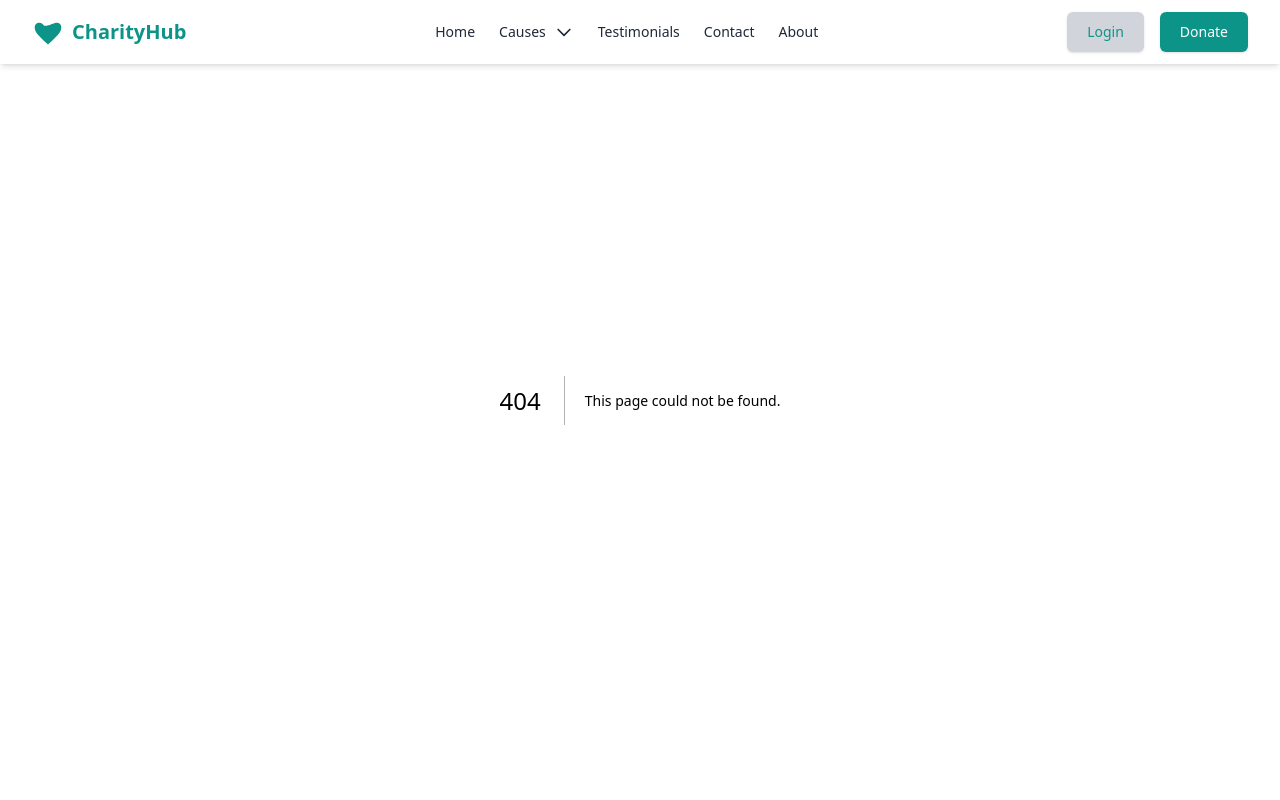
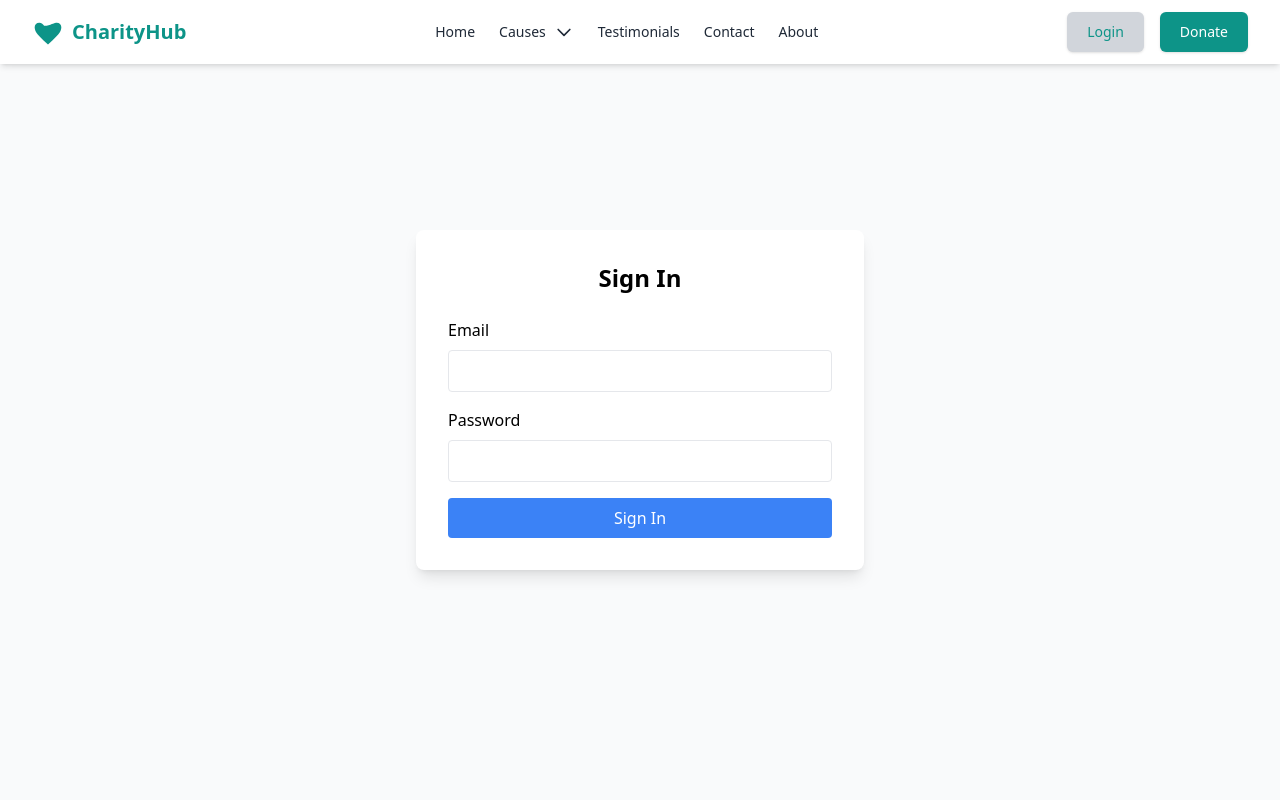
Before and after one commit to fanyicharllson/CharityHub, a Next.js app: page /signin in a window 1280 px wide. Before the commit this address had no page. Shown: the top 800 px of the page. Built offline with nearby package versions, Linux system fonts and the light colour scheme.

Commit message:
Authenticating user

```diff
--- /dev/null
+++ b/app/api/auth/[...nextauth]/route.tsx
@@ -0,0 +1,5 @@
+// app/api/auth/[...nextauth]/route.ts
+
+import { handlers } from "@/auth"; // Importing handlers from the auth.ts file
+
+export const { GET, POST } = handlers;
--- /dev/null
+++ b/app/signin/page.tsx
@@ -0,0 +1,96 @@
+"use client";
+
+import { useState } from "react";
+import { signIn } from "next-auth/react";
+import { useRouter } from "next/navigation";
+
+const SignIn = () => {
+  const [email, setEmail] = useState("");
+  const [password, setPassword] = useState("");
+  const [error, setError] = useState<string | null>(null);
+  const [loading, setLoading] = useState(false);
+  const router = useRouter();
+
+  const handleSubmit = async (e: React.FormEvent) => {
+    e.preventDefault();
+    setError(null);
+    setLoading(true);
+
+    const res = await signIn("credentials", {
+      email,
+      password,
+      redirect: false,
+    });
+
+    setLoading(false);
+
+    if (res?.error) {
+
+      if (res.error.includes("invalid")) {
+        setError("Invalid username or password!");
+      } else {
+        setError("Invalid username or password!");//An unexpected error occurred
+      }
+    } else if (res?.ok) {
+      // Redirect to home page on successful login
+      router.push("/");
+    }
+  };
+
+  return (
+    <div className="flex justify-center items-center min-h-screen bg-gray-50">
+      <div className="w-full max-w-md p-8 bg-white shadow-lg rounded-lg">
+        <h2 className="text-2xl mb-6 text-center font-semibold">Sign In</h2>
+
+        {/* Error Banner */}
+        {error && (
+          <div className="mb-4 bg-red-100 text-red-700 p-3 rounded-md text-center border border-red-300">
+            {error}
+          </div>
+        )}
+
+        <form onSubmit={handleSubmit}>
+          <div className="mb-4">
+            <label htmlFor="email" className="block mb-2 font-medium">
+              Email
+            </label>
+            <input
+              type="email"
+              id="email"
+              value={email}
+              onChange={(e) => setEmail(e.target.value)}
+              required
+              className="w-full p-2 border rounded focus:outline-blue-500"
+            />
+          </div>
+          <div className="mb-4">
+            <label htmlFor="password" className="block mb-2 font-medium">
+              Password
+            </label>
+            <input
+              type="password"
+              id="password"
+              value={password}
+              onChange={(e) => setPassword(e.target.value)}
+              required
+              className="w-full p-2 border rounded focus:outline-blue-500"
+            />
+          </div>
+          <button
+            type="submit"
+            disabled={loading}
+            className={`w-full p-2 rounded ${
+              loading
+                ? "bg-blue-400 cursor-not-allowed"
+                : "bg-blue-500 hover:bg-blue-600 text-white"
+            }`}
+          >
+            {loading ? "Signing In..." : "Sign In"}
+          </button>
+        </form>
+      </div>
+    </div>
+  );
+};
+
+export default SignIn;
--- /dev/null
+++ b/auth.tsx
@@ -0,0 +1,73 @@
+// app/auth.ts
+
+import NextAuth from "next-auth";
+import CredentialsProvider from "next-auth/providers/credentials";
+import { supabase } from "@/utils/supabaseClient"; // Adjust the path as needed
+
+export const auth = NextAuth({
+  secret: process.env.NEXTAUTH_SECRET,
+  providers: [
+    CredentialsProvider({
+      name: "Supabase",
+      credentials: {
+        email: { label: "Email", type: "email" },
+        password: { label: "Password", type: "password" },
+      },
+      async authorize(credentials) {
+        if (!credentials?.email || !credentials?.password) {
+          throw new Error("Email and password are required");
+        }
+
+        try {
+          // Supabase sign-in
+          const { data, error } = await supabase.auth.signInWithPassword({
+            email: credentials.email,
+            password: credentials.password,
+          });
+
+          if (error || !data.user) {
+            throw new Error(error?.message || "Invalid credentials");
+          }
+
+          // Return a user object compatible with NextAuth
+          return {
+            id: data.user.id,
+            email: data.user.email,
+            emailVerified: null,
+          };
+        } catch (error) {
+          console.error("Authentication error:", error);
+          return null;
+        }
+      },
+    }),
+  ],
+  pages: {
+    signIn: "/auth/signin", // Redirect to your custom sign-in page
+  },
+  session: {
+    strategy: "jwt",
+  },
+  callbacks: {
+    async jwt({ token, user }) {
+      // Attach user details to the JWT
+      if (user) {
+        token.id = user.id;
+        token.email = user.email;
+      }
+      return token;
+    },
+    async session({ session, token }) {
+      // Attach user details to the session
+      if (token) {
+        session.user = {
+          id: token.id as string,
+          email: token.email as string,
+        };
+      }
+      return session;
+    },
+  },
+});
+
+export const { handlers, signIn, signOut } = auth;
--- a/package.json
+++ b/package.json
@@ -13,6 +13,7 @@
     "framer-motion": "^11.13.1",
     "keen-slider": "^6.8.6",
     "next": "15.0.4",
+    "next-auth": "^5.0.0-beta.25",
     "react": "^19.0.0",
     "react-countup": "^6.5.3",
     "react-dom": "^19.0.0",
```
Also changed, not shown: 1 other file (tests, documents, lock files or other folders).
